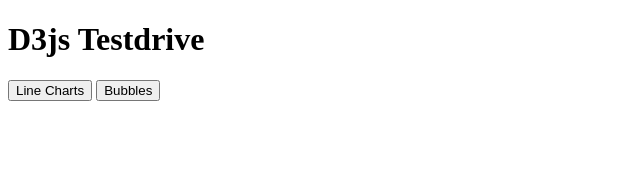
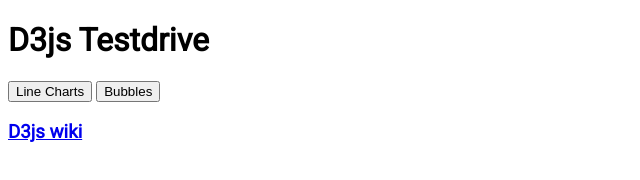
Before and after one commit to wassx/infovis_lecture_examples, a plain HTML site: page index.html in a window 1280 px wide. Shown: the whole page, without its empty margins (0-640 px from the left). Drawn offline with nearby package versions, Linux system fonts and the light colour scheme.

Commit message:
Adding roboto font

```diff
--- a/index.html
+++ b/index.html
@@ -3,16 +3,21 @@
 <head>
     <meta charset="UTF-8">
     <title>Starter</title>
+    <link href='https://fonts.googleapis.com/css?family=Roboto' rel='stylesheet' type='text/css'>
     <script src="//d3js.org/d3.v3.min.js" charset="utf-8"></script>
 
     <script src="js/Bubbles.js" charset="utf-8"></script>
 </head>
 <style>
+    body {
+        font-family: "Roboto";
+    }
 </style>
 <body>
 <h1>D3js Testdrive</h1>
 <button onClick="parent.location='html/LineChart.html'">Line Charts</button>
 <button onClick="parent.location='html/Bubbles.html'">Bubbles</button>
+<h3><a href="https://github.com/mbostock/d3/wiki" target="_blank">D3js wiki</a> </h3>
 
 
 </body>
```
Also changed, not shown: html/Bubbles.html (+5 -0 lines), html/LineChart.html (+5 -0 lines).
